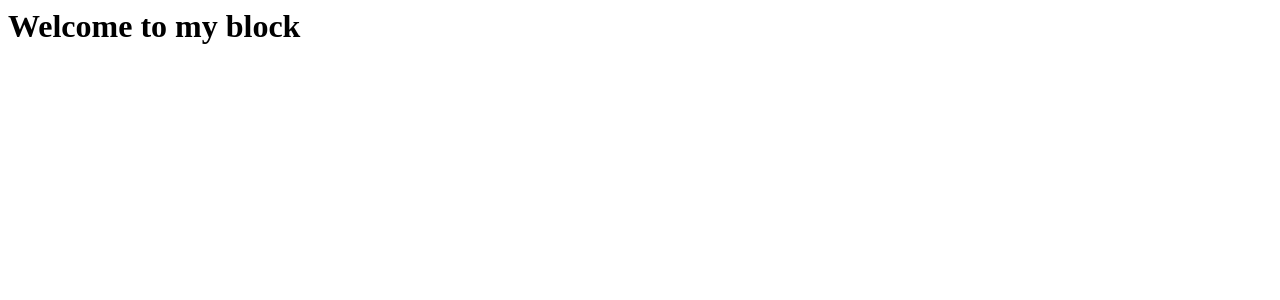
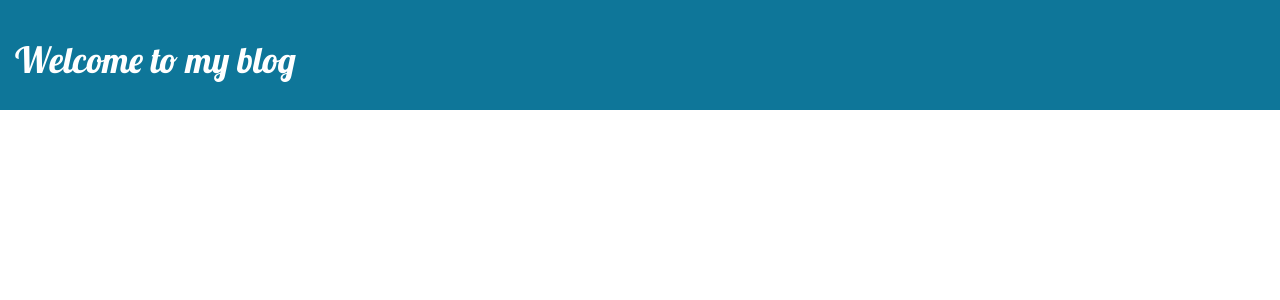
Before and after one commit to Mannitello/IsAppToYou, a Django app: template isapptoyou/blog/templates/blog/base.html in a window 1280 px wide. Shown: the top 300 px of the page. Run offline with Django 3.2, Linux system fonts and the light colour scheme; the template is opened without the code that fills it, so the values that code supplies are empty; some libraries are stand-ins or nearby versions.

Commit message:
added css file and improved template

```diff
--- a/isapptoyou/blog/static/blog/style.css
+++ b/isapptoyou/blog/static/blog/style.css
@@ -1,11 +1,23 @@
-body {
-    background-color: lightredgrey;
+
+.title {
+    background-color: #0E7699;
+    margin-top: 0;
+    padding: 20px 20px 20px 40px;
 }
 
-h2 {
-    color: blue;
+.title h1{
+    font-family: 'Lobster';
+    color: #FFFFFF;
+}
+
+.title, .content {
+    padding-left: 15px;
+}
+
+.date {
+    color: #0E7699;
 }
 
 p {
-    color:green;
+    color:black;
 }
--- a/isapptoyou/blog/templates/blog/base.html
+++ b/isapptoyou/blog/templates/blog/base.html
@@ -1,11 +1,27 @@
+{% load staticfiles %}
+
 <html>
     <head>
-        <title>{% block head_title %}Welcome to my blog{% endblock %}</title>
+
+    	<link rel="stylesheet" type="text/css" href="{% static 'blog/style.css' %}" />
+    	<!-- Using bootstrap style -->
+        <link rel="stylesheet" href="//maxcdn.bootstrapcdn.com/bootstrap/3.2.0/css/bootstrap.min.css">
+		<link rel="stylesheet" href="//maxcdn.bootstrapcdn.com/bootstrap/3.2.0/css/bootstrap-theme.min.css">
+        <link href="http://fonts.googleapis.com/css?family=Lobster&subset=latin,latin-ext" rel="stylesheet" type="text/css">
+
+
+        <title>{% block head_title %} Welcome to my blog {% endblock %}</title>
+
     </head>
     <body>
-        <h1>{% block title %}Welcome to my block{% endblock %}</h1>
-        {% block content %}
-
-        {% endblock %}
-    </body>
+			<div class="title">
+				{% block title %}
+        		<h1>Welcome to my blog</h1>
+	        	{% endblock %}
+        	</div>
+    	<div class="content">
+    		{% block content %}
+    		{% endblock %}
+  		</div>
+	</body>
 </html>
--- a/isapptoyou/blog/templates/blog/index.html
+++ b/isapptoyou/blog/templates/blog/index.html
@@ -3,11 +3,8 @@
 {% load staticfiles %}
 
 
-{% block title %}Welcome to my blog{% endblock %}
-
 {% block content %}
-    <link rel="stylesheet" type="text/css" href="{% static 'blog/style.css' %}" />
-
+<!--    <link rel="stylesheet" type="text/css" href="{% static 'blog/style.css' %}" /> -->
     <h2>Categories</h2>
     {% if categories %}
         <ul>
--- a/isapptoyou/blog/templates/blog/view_category.html
+++ b/isapptoyou/blog/templates/blog/view_category.html
@@ -1,6 +1,8 @@
 {% extends 'base.html' %}
+{% load staticfiles %}
+
 {% block head_title %}Viewing category {{ category.title }}{% endblock %}
-{% block title %}{{ category.title }}{% endblock %}
+{% block title %}<h1>{{ category.title }}</h1>{% endblock %}
 
 {% block content %}
     {% if posts %}
```
Also changed, not shown: isapptoyou/blog/templates/blog/view_post.html (+16 -5 lines), 3 other files.
